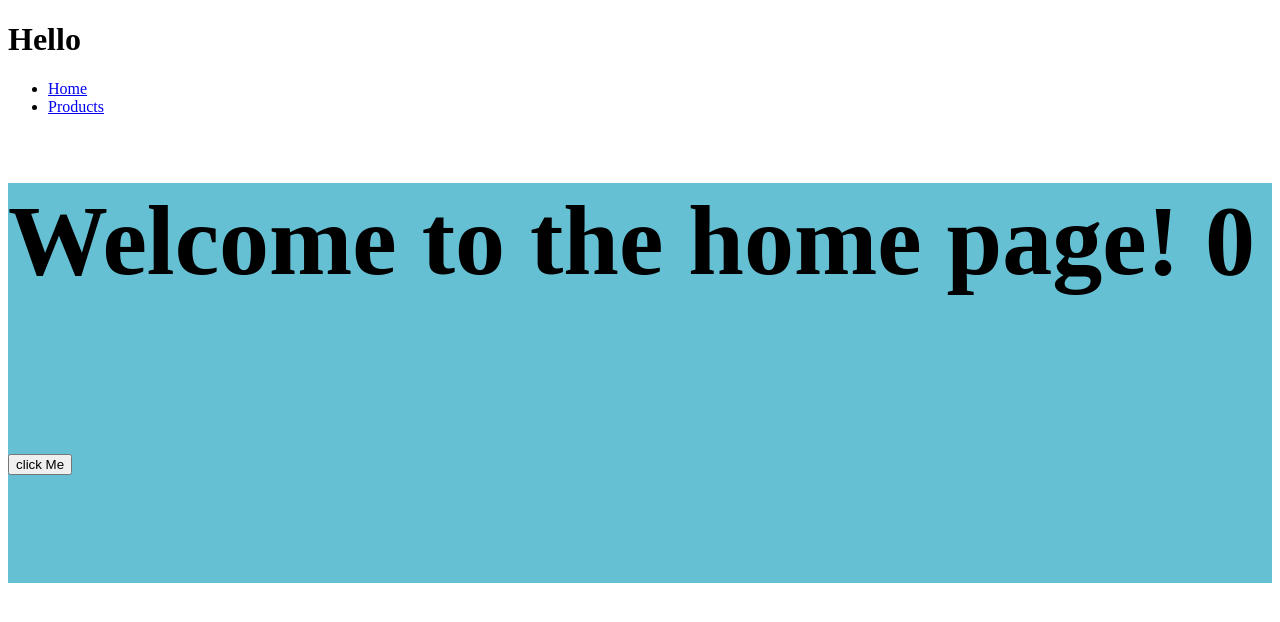
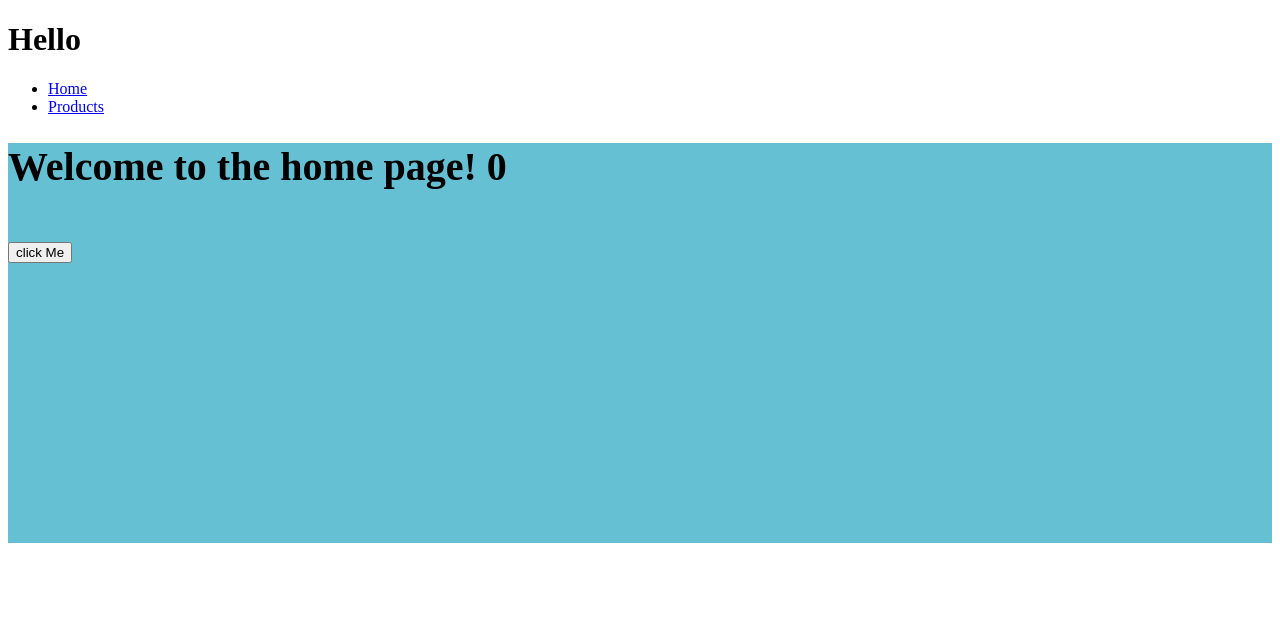
Before and after one commit to SandhanuDulmeth/firstProject-React-Vite, a React (Vite) app: page /home in a window 1280 px wide. Shown: the top 622 px of the page. Built offline with nearby package versions, Linux system fonts and the light colour scheme.

Commit message:
style: adjust font size in App.css and add mouse enter event to Home component for enhanced interactivity

```diff
--- a/src/App.css
+++ b/src/App.css
@@ -2,7 +2,7 @@
   width: 100%;
   height: 400px;
   background-color: #65c0d4;
-  font-size: 50px;
+  font-size: 20px;
 }
 
 .product{
--- a/src/pages/Home.jsx
+++ b/src/pages/Home.jsx
@@ -16,7 +16,7 @@ export default function Home() {
 
     return (
         <>
-            <div className="home">
+            <div className="home" onMouseEnter={() => console.log('Mouse entered')}>
                <h1>Welcome to the home page! {count}</h1>
                 <br />
                 <button onClick={incrementCount}>click Me </button>
```
